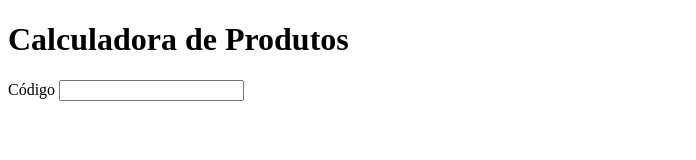
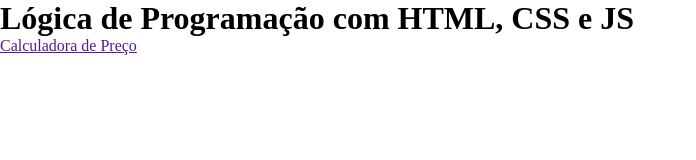
Before and after one commit to mavi1202/atividade-9, a plain HTML site: page index.html in a window 1280 px wide. Shown: the whole page, without its empty margins (0-696 px from the left). Drawn offline with Linux system fonts and the light colour scheme.

Commit message:
feat: created nav list

```diff
--- a/index.html
+++ b/index.html
@@ -8,16 +8,17 @@
     <title>Lógica de Programação com HTML, CSS e JS</title>
 </head>
 <body>
-    <h1>Calculadora de Produtos</h1>
-    <form action="">
-        <div>
-            <label for="codigo">Código</label>
-            <input type="number" id="codigo">
-
-        </div>
-
-    </form>
+   <header>
+    <h1>Lógica de Programação com HTML, CSS e JS</h1>
+</header>
 
 
-</body>
+<nav>
+    <ul>
+        <li>
+            <a href="">Calculadora de Preço</a>
+        </li>
+    </ul>
+</nav>
+
 </html>
--- a/style.css
+++ b/style.css
@@ -0,0 +1,5 @@
+*{
+    margin: 0;
+    padding: 0;
+    box-sizing:border-box;
+}
```
